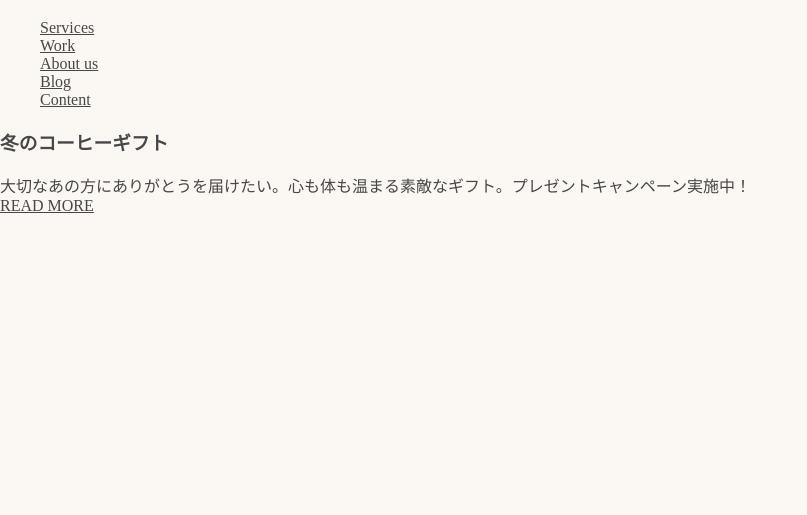
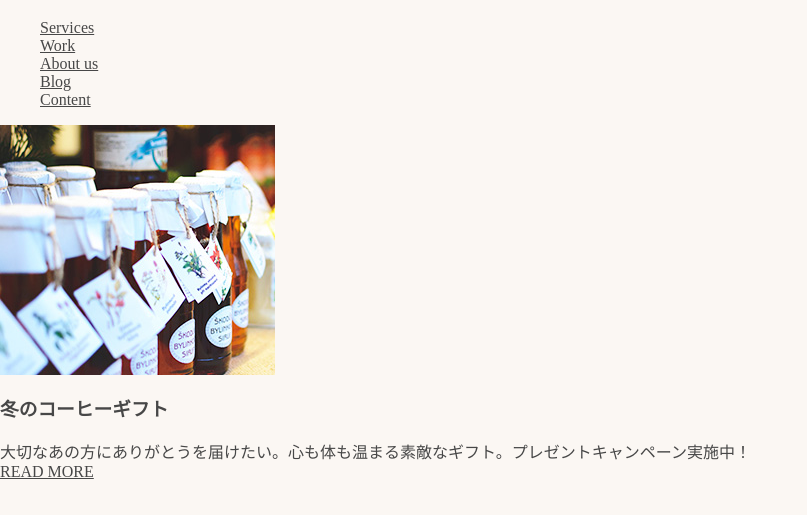
Before and after one commit to thinkAmi-sandbox/syakyo-html-css-design-lecture-in-aug-2016, a website: page index.html in a window 1280 px wide. Shown: the part 61-576 px from the top of the page, without its empty margins (0-807 px from the left). Drawn offline with Linux system fonts and the light colour scheme.

Commit message:
entryPanelのsub Elementを作成

```diff
--- a/index.html
+++ b/index.html
@@ -39,6 +39,12 @@
         </header>
 
         <div class="entryPanel">
+            <!--画像部分がなくてもentryPanelとして成立するため、sub Elementとした-->
+            <div class="entryPanel__sub">
+                <!--画像にスタイリングが必要なので、img要素に直接 Element指定をした-->
+                <img class="entryPanel__thumb" src="./dist/images/top/entry1.jpg" alt="" width="275" height="250">
+            </div>
+
             <!--entryPanelのうち、画像がなくても成り立つ部分をentryPanelのmain Elementとして作成-->
             <div class="entryPanel__main">
                 <!--entryPanel Blockの見出し部分なので、class属性には汎用的なElement名としてあげたheadを使用する-->
```
